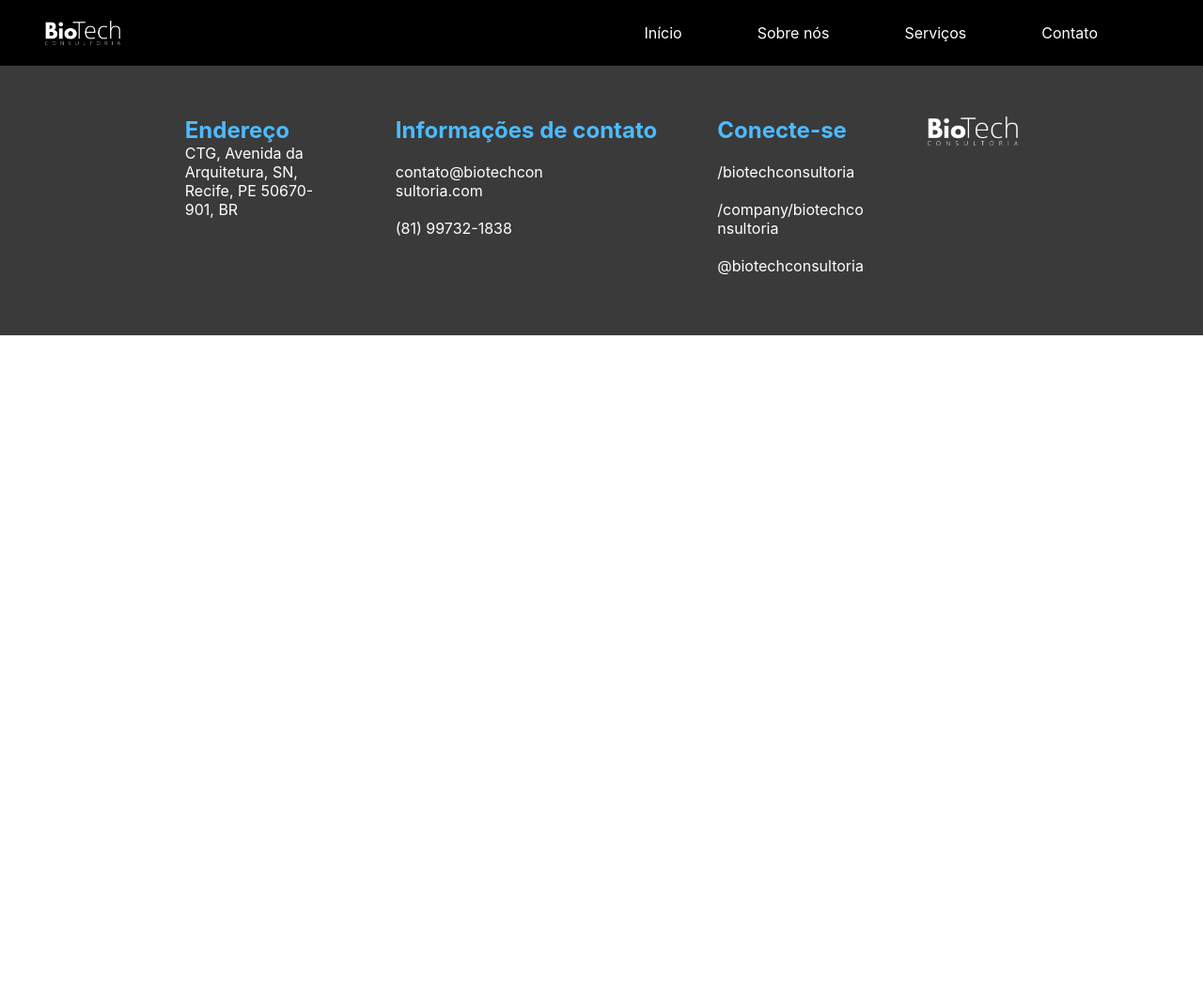
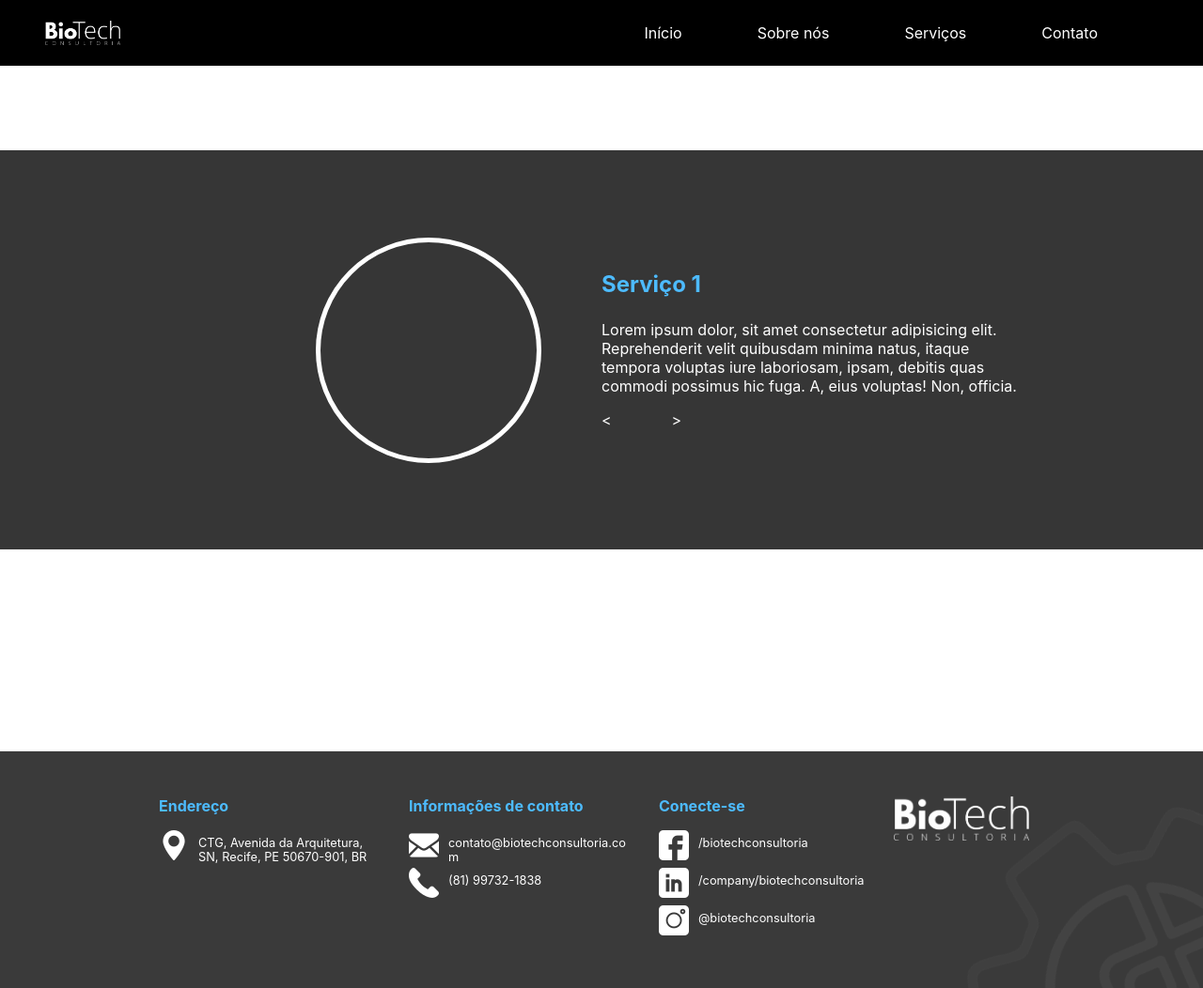
Before and after one commit to citi-onboarding/biotech-onepage, a Django app: page / in a window 1280 px wide. Shown: the whole page at 94% size. Before the commit the page ends 357 px from the top, so only its background shows below. Run offline with Django 3.2, Linux system fonts and the light colour scheme.

Commit message:
parte inicial do carrossel

```diff
--- a/core/templates/sections/footer.html
+++ b/core/templates/sections/footer.html
@@ -1,41 +1,40 @@
 <footer>
     <div id="cinza">
         <div class="endereco">
-            <img>
             <h2>Endereço</h2>
+            <div class="text-img">
+                <img src="static\img\maps-and-flags.png">
                 <p>CTG, Avenida da Arquitetura, SN, Recife, PE 50670-901, BR</p>
+            </div>
         </div>
         <div class="informacoes">
             <h2>Informações de contato</h2>
-            <ul>
-                <li>
-                    <img>
+            <div class="text-img">
+                <img src="static\img\black-back-closed-envelope-shape (1).png">
                 <p>contato@biotechconsultoria.com</p>
-                </li>
-                <li>
-                    <img>
+            </div>
+            <div class="text-img">
+                <img src="static\img\call-answer (1).png">
                 <p>(81) 99732-1838</p>
-                </li>
-            </ul>
+            </div>
         </div>
         <div class="conecte">
             <h2>Conecte-se</h2>
-            <ul>
-                <li>
-                    <img>
+            <div class="text-img">
+                <img src="static\img\facebook (1).png">
                 <p>/biotechconsultoria</p>
-                </li>
-                <li>
-                    <img>
+            </div>
+            <div class="text-img">
+                <img src="static\img\linkedin (3).png">
                 <p>/company/biotechconsultoria</p>
-                </li>
-                <li>
-                    <img>
+            </div>
+            <div class="text-img">
+                <img src="static\img\instagram (1).png">
                 <p>@biotechconsultoria</p>
-                </li>
-            </ul>
+            </div>
         </div>
         <div class="logo-footer"><img src="static\img\Logo_Branca1.png"></div>
     </div>
+    <img class="engrenagem" src="static\img\nova_logo_cinza-03-removebg-preview.png">
     <div id="preto"></div>
 </footer>
--- a/core/templates/sections/servicos.html
+++ b/core/templates/sections/servicos.html
@@ -1,4 +1,18 @@
-{% load static %}
-<section id="servicos">
-    Servicos
+<section class="container-servicos">
+    <div class="circle-carrossel">
+        <div class="circle">
+            <div class="dot" id="dot1"></div>
+            <div class="dot" id="dot2"></div>
+            <div class="dot" id="dot3"></div>
+        </div>
+        <div class="carrossel">
+            <h2>Serviço 1</h2>
+            <p>Lorem ipsum dolor, sit amet consectetur adipisicing elit. Reprehenderit velit quibusdam minima natus, itaque tempora voluptas iure laboriosam, ipsam, debitis quas commodi possimus hic fuga. A, eius voluptas! Non, officia.</p>
+            <div class="setas">
+                <a class="left"><</a>
+                <a class="right">></a>
+            </div>
+        </div>
+        <img>
+    </div>
 </section>
--- a/static/css/main.css
+++ b/static/css/main.css
@@ -1 +1,3 @@
-@import "navbar.css"
+@import "navbar.css";
+@import "footer.css";
+@import "servicos.css";
--- a/static/css/navbar.css
+++ b/static/css/navbar.css
@@ -4,9 +4,7 @@ nav {
     width: 100vw;
     height: 70px;
     display: flex;
-    overflow: hidden;
     display: flex;
-    /* justify-content: center; */
     align-items: center;
 }
 nav #logo-navbar {
@@ -116,23 +126,31 @@ nav .categorias li a{
     }
 }
 footer {
-    bottom: 0;
     background-color: #3A3A3A;
     color: white;
-
+    top: 100%;
+    width: 100vw;
+    overflow: hidden;
+    position: absolute;
 }
 #cinza {
     display: flex;
     justify-content: center;
     flex-direction: row;
     padding: 2em;
+    width: 100%;
+    flex-wrap: wrap;
 }
 #cinza h2 {
     color: #4DBBFF;
+    font-size: 1em;
+    padding-bottom: 1em;
 }
 #cinza p {
-    width: 10em;
+    width: 15em;
+    font-size: 0.8em;
     word-wrap: break-word;
+    height: 2em;
 }
 #cinza ul li {
     list-style: none;
@@ -141,9 +159,31 @@ footer {
 #cinza .endereco, .informacoes, .conecte {
     display: flex;
     flex-direction: column;
-    padding: 2em;
+    padding: 1em;
 }
 #cinza .logo-footer img {
-    width: 10em;
-    padding: 2em;
+    width: 11em;
+    padding: 1em 2em 2em 0em;
 }
+.text-img {
+    display: flex;
+    flex-direction: row;
+    align-items: flex-end;
+    margin-bottom: 0.5em;
+}
+.text-img img {
+    float: left;
+    margin-right: 10px;
+}
+.engrenagem {
+    position: absolute;
+    animation: gira 15s linear infinite;
+    top: 0;
+    right: -15%;
+    opacity: 10%;
+}
+@keyframes gira {
+    to {
+        transform: rotate(-360deg);
+    }
+}
--- /dev/null
+++ b/static/css/servicos.css
@@ -0,0 +1,54 @@
+.container-servicos {
+    background-color: rgb(54, 54, 54);
+    top: 20%;
+    width: 100vw;
+    position: absolute;
+    height: fit-content;
+    display: flex;
+    justify-content: center;
+}
+.carrossel {
+    display: flex;
+    justify-content: center;
+    flex-direction: column;
+    margin-left: 50%;
+    margin-right: 15%;
+    margin-bottom: 8em;
+    margin-top: 8em;
+    color: white;
+}
+.carrossel h2 {
+    color: #4DBBFF;
+    margin-bottom: 1em;
+}
+.carrossel p {
+    margin-bottom: 1em;
+}
+.setas {
+    display: flex;
+    justify-content: left;
+    flex-direction: row;
+}
+.setas .left {
+    margin-right: 4em;
+    cursor: pointer;
+}
+.setas .right {
+    cursor: pointer;
+}
+.circle {
+    border-style: solid;
+    position: absolute;
+    width: 15em;
+    height: 15em;
+    right: 55%;
+    border-radius: 50%;
+    border-color: white;
+    border-width: 5px;
+}
+.circle-carrossel {
+    display: flex;
+    justify-content: center;
+    flex-direction: row;
+    align-items: center;
+}
```
Also changed, not shown: other parts of static/css/navbar.css (+19 -7 lines), core/templates/sections/navbar.html (+12 -12 lines), static/css/footer.css (added), static/img/black-back-closed-envelope-shape (1).png (added), static/img/call-answer (1).png (added), static/img/facebook (1).png (added), static/img/instagram (1).png (added), static/img/linkedin (3).png (added), static/img/maps-and-flags.png (added), static/img/nova_logo_cinza-03-removebg-preview.png (added). Lines whose indentation alone changed are shown as unchanged.
